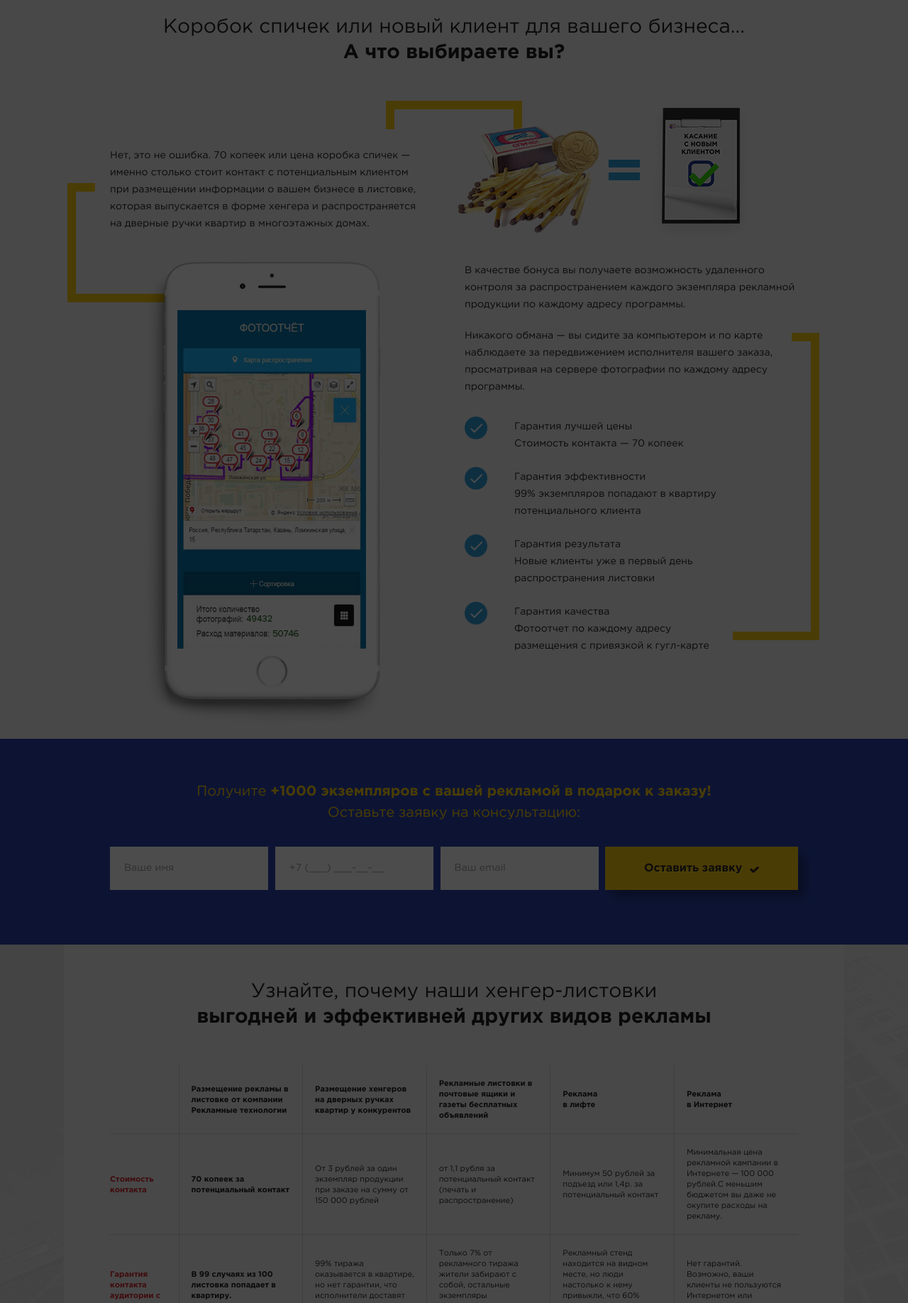
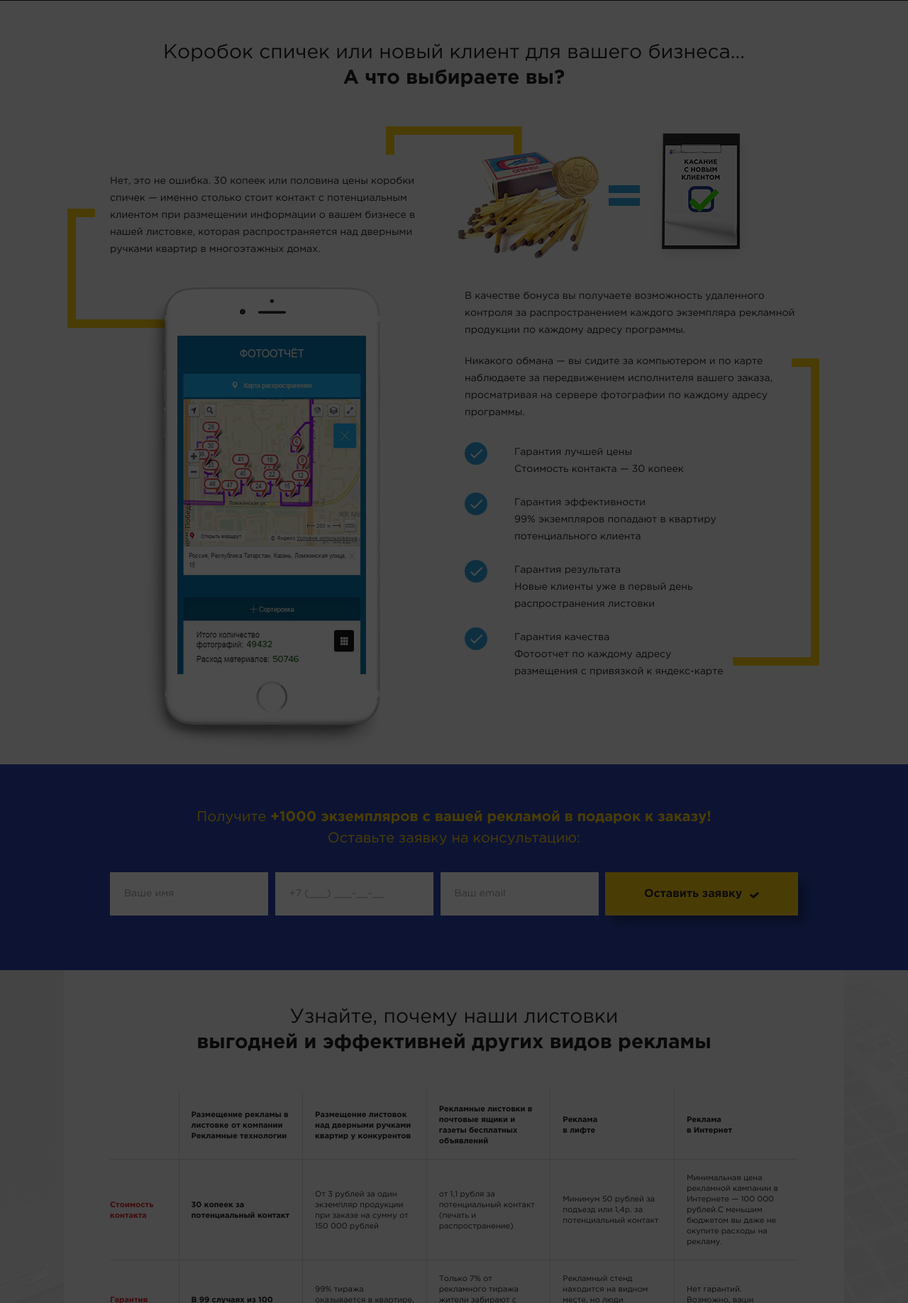
Before and after one commit to od-5/hanger-reklama.com, a Django app: template templates/index.html in a window 1280 px wide. Shown: the part 1596-3432 px from the top of the page at 71% size. Run offline with Django 3.2, Linux system fonts and the light colour scheme; the template is opened without the code that fills it, so the values that code supplies are empty; some libraries are stand-ins or nearby versions; some web fonts are replaced.

Commit message:
fix index.html template

```diff
--- a/templates/index.html
+++ b/templates/index.html
@@ -68,7 +68,7 @@
           <img src="{% static 'images/banner-text1.png' %}" alt="" class="banner-text1">
           <img src="{% static 'images/banner-text2.png' %}" alt="" class="banner-text2">
 {#          <h1>Получите новых клиентов<br> в первый день размещения с помощью<br> массовой рекламы вашего бизнеса</h1>#}
-          <h1>Разместим вашу рекламу на {{ object.count|default:'50 000' }} дверных ручек всего за 70 коп./ экземпляр в {{ object.second_name|default:'' }}</h1>
+          <h1>Разместим вашу рекламу над {{ object.count|default:'50 000' }} дверных ручек всего за 30 коп./ экземпляр в {{ object.second_name|default:'' }}</h1>
           <div class="header-banner-text">
             В 3.5 раза эффективней  раздачи листовок и других видов<br> рекламы. Гарантия контакта с аудиторией 99%. Получите<br> новых клиентов в первый день размещения
           </div>
@@ -97,7 +97,7 @@
     </header>
     <section class="how">
       <div class="holder">
-        <h2><span class="normal">Как размещение рекламы на дверных ручках от компании "Рекламные технологии"</span>
+        <h2><span class="normal">Как размещение рекламы над дверными ручками квартир от компании "Рекламные технологии"</span>
         поможет увеличить прибыль вашего бизнеса?</h2>
         <div class="how-block">
           <div class="how-line">
@@ -142,9 +142,9 @@
           <div class="info-top-img">
             <img src="{% static 'images/media/info1.png' %}" alt="">
           </div>
-          <div class="info-top-text">Нет, это не ошибка. 70 копеек или цена коробка спичек — именно столько стоит контакт с
-          потенциальным клиентом при размещении информации о вашем бизнесе в листовке, которая выпускается в форме хенгера
-          и распространяется на дверные ручки квартир в многоэтажных домах.</div>
+          <div class="info-top-text">Нет, это не ошибка. 30 копеек или половина цены коробки спичек — именно столько стоит контакт с
+          потенциальным клиентом при размещении информации о вашем бизнесе в нашей листовке, которая
+          распространяется над дверными ручками квартир в многоэтажных домах.</div>
           <div class="line2"></div>
         </div>
         <div class="info-mid">
@@ -158,10 +158,10 @@
             <p>Никакого обмана — вы сидите за компьютером и по карте наблюдаете за передвижением исполнителя вашего
             заказа, просматривая на сервере фотографии по каждому адресу программы.</p>
             <ul class="info-list">
-              <li>Гарантия лучшей цены<br> Стоимость контакта — 70 копеек</li>
+              <li>Гарантия лучшей цены<br> Стоимость контакта — 30 копеек</li>
               <li>Гарантия эффективности<br> 99% экземпляров попадают в квартиру потенциального клиента</li>
               <li>Гарантия результата<br> Новые клиенты уже в первый день распространения листовки</li>
-              <li>Гарантия качества<br> Фотоотчет по каждому адресу размещения с привязкой к гугл-карте</li>
+              <li>Гарантия качества<br> Фотоотчет по каждому адресу размещения с привязкой к яндекс-карте</li>
             </ul>
           </div>
         </div>
@@ -189,21 +189,21 @@
     <section class="table-section">
       <div class="table-bg">
         <div class="holder">
-          <h2><span class="normal">Узнайте, почему наши хенгер-листовки</span><br>
+          <h2><span class="normal">Узнайте, почему наши листовки</span><br>
           выгодней и эффективней других видов рекламы</h2>
           <div class="table-block">
             <table>
               <tr>
                 <th></th>
                 <th>Размещение рекламы в листовке от компании Рекламные технологии</th>
-                <th>Размещение хенгеров на дверных ручках квартир у конкурентов</th>
+                <th>Размещение листовок над дверными ручками квартир у конкурентов</th>
                 <th>Рекламные листовки в почтовые ящики и газеты бесплатных объявлений</th>
                 <th>Реклама <br>в лифте</th>
                 <th>Реклама <br>в Интернет</th>
               </tr>
               <tr>
                 <td><strong class="red">Стоимость <br>контакта</strong></td>
-                <td><strong>70 копеек за потенциальный контакт</strong></td>
+                <td><strong>30 копеек за потенциальный контакт</strong></td>
                 <td>От 3 рублей за один экземпляр продукции при заказе на сумму от 150 000 рублей</td>
                 <td>от 1,1 рубля за потенциальный контакт (печать и распространение)</td>
                 <td>Минимум 50 рублей за подъезд или 1,4р. за потенциальный контакт</td>
@@ -220,7 +220,7 @@
               </tr>
               <tr>
                 <td><strong class="red">Гарантия <br>доставки <br>рекламы</strong></td>
-                <td><strong>100%-ный фотоотчет по каждому адресу с отслеживанием маршрута исполнения заказа на гугл-карте</strong></td>
+                <td><strong>100%-ный фотоотчет по каждому адресу с отслеживанием маршрута исполнения заказа на яндекс-карте</strong></td>
                 <td>Выборочный фотоотчет без возможности проверки принадлежности фотографий к тому или иному адресу</td>
                 <td>Выборочный фотоотчет</td>
                 <td>Выборочный фотоотчет</td>
@@ -233,7 +233,7 @@
     </section>
     <section class="why">
       <div class="holder">
-        <h2><span class="normal">Почему размещение рекламы в листовке в форме хенгера — оптимальный рекламный формат, который
+        <h2><span class="normal">Почему размещение рекламы в листовке над ручами квартир — оптимальный рекламный формат, который
         работает на вас с первого дня размещения</span></h2>
         <div class="why-block">
           <div class="why-item">
@@ -294,7 +294,7 @@
               <img src="{% static 'images/media/about2.jpg' %}" alt="">
             </div>
             <div class="about-text">
-              <p>Листовку, размещенную на ручке входной двери, невозможно не заметить или проигнорировать.
+              <p>Листовку, размещенную над ручкой входной двери, невозможно не заметить или проигнорировать.
               Никто не захочет мусорить около своего жилища, поэтому она гарантированно попадет в дом в 99 случаях из 100.
               Ни один рекламный формат не способен обеспечить такой высокий процент контакта с потенциальным клиентом.</p>
               <p><strong>О вас узнает каждый житель каждой квартиры, участвующей в адресной программе.</strong></p>
@@ -315,7 +315,7 @@
               оказалась выброшенной в мусор недобросовестными исполнителями. </p>
               <p>Вы проверяете работу, сидя за
               компьютером и просматривая фотографии по каждому адресу на нашем сервере. Каждое фото привязано
-              к гугл-карте с помощьюGPS-навигации, поэтому вы увидите точные адреса размещения рекламной
+              к яндекс-карте с помощьюGPS-навигации, поэтому вы увидите точные адреса размещения рекламной
               продукции. Программу невозможно обмануть.</p>
               <p><strong>Вы получаете 100%-ную гарантию доставки всего тиража по назначенному адресу.</strong></p>
             </div>
@@ -361,7 +361,7 @@
             <div class="price-top-title">Стоимость рекламного тиража</div>
             <div class="price-top-subtitle">{{ object.price|default:'35 000' }} рублей за {{ object.count|default:'50 000' }} экземпляров</div>
             <div class="price-top-white">
-              <div class="price-top-num">70</div>
+              <div class="price-top-num">30</div>
               <div class="price-top-text">копеек за за одну единицу листовки с вашей рекламой</div>
             </div>
           </div>
@@ -371,9 +371,9 @@
             <h3>Что входит в стоимость?</h3>
             <ul class="price-info-list">
               <li><p>Разработка маркетинговой стратегии и адресной программы для рекламной кампании от профессионалов рекламного рынка</p></li>
-              <li><p>Уникальный дизайн листовки-хенгера<br>
+              <li><p>Уникальный дизайн листовки<br>
               «под ключ»</p></li>
-              <li><p>Фотоотчет в виде {{ object.count|default:'50 000' }} фотографий, привязанных  с помощью GPS-навигации к каждому адресу на гугл-карте,
+              <li><p>Фотоотчет в виде {{ object.count|default:'50 000' }} фотографий, привязанных  с помощью GPS-навигации к каждому адресу на яндекс-карте,
               по которому была заказана услуга распространения листовки</p>
               <div class="price-info-hide">
                 <p><b>Что вы получите на выходе?</b></p>
```
Also changed, not shown: static/images/banner-text2.png, static/images/media/about1.jpg, static/images/media/about2.jpg, static/images/media/about4.jpg, static/images/media/banner-mob.jpg, static/images/media/banner.jpg, static/images/media/hanger/hanger.png, static/images/media/price-img1.jpg, static/images/media/price-img2.jpg, static/images/media/r1.jpg.
